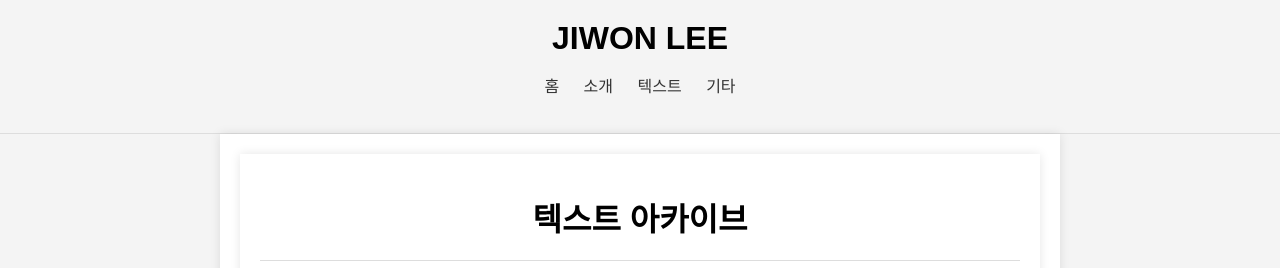
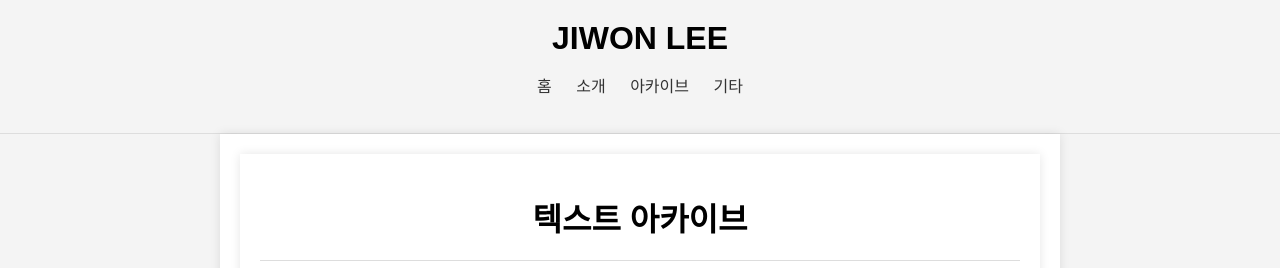
Before and after one commit to LfayeJ/archives, a Jekyll site: the page built from index.html, in a window 1280 px wide. Shown: the top 268 px of the page. Built offline with Jekyll 4.4.1, drawn with Linux system fonts in a browser that asks for light colours.

Commit message:
Update header.html

```diff
--- a/_includes/header.html
+++ b/_includes/header.html
@@ -2,9 +2,9 @@
     <h1>JIWON LEE</h1>
     <nav>
         <ul>
-            <li><a href="/">홈</a></li>
-            <li><a href="/about">소개</a></li>
-            <li><a href="/contact">텍스트</a></li>
+            <li><a href="{{ site.baseurl }}/">홈</a></li>
+            <li><a href="{{ site.baseurl }}/about">소개</a></li>
+            <li><a href="{{ site.baseurl }}/archives">아카이브</a></li>
             <li><a href="/contact">기타</a></li>
         </ul>
     </nav>
```
